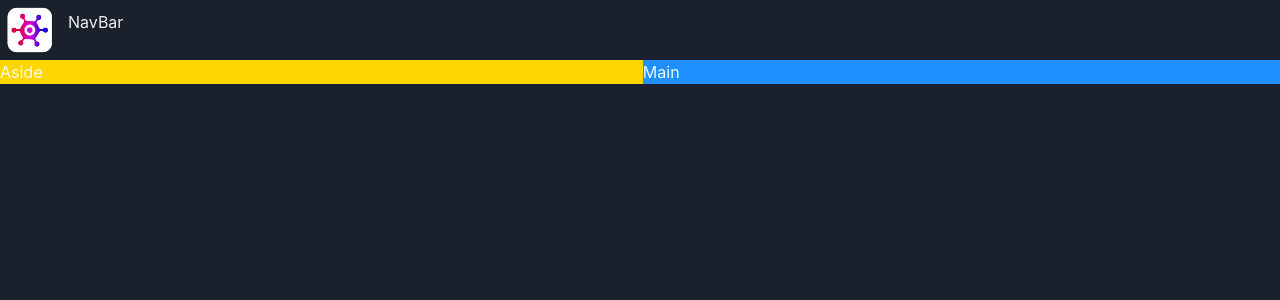
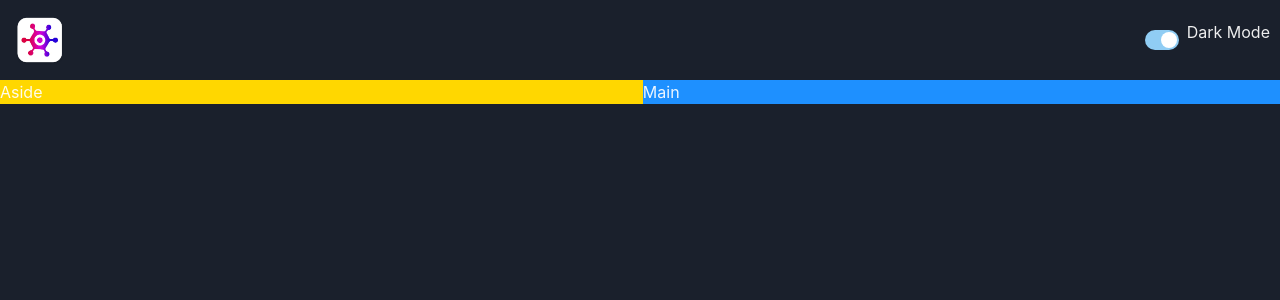
Before and after one commit to MedoKygo/Game-hub, a React (Vite) app: page / in a window 1280 px wide. Shown: the top 300 px of the page. Built offline with nearby package versions, Linux system fonts and the light colour scheme.

Commit message:
Build the color mode switch

```diff
--- a/src/App.tsx
+++ b/src/App.tsx
@@ -16,7 +16,7 @@ function App() {
         <GridItem area="aside" bg="gold">
           Aside
         </GridItem>
-      </Show>{" "}
+      </Show>
       <GridItem area="main" bg="dodgerblue">
         Main
       </GridItem>
--- /dev/null
+++ b/src/component/ColorModeSwitch.tsx
@@ -0,0 +1,14 @@
+import { HStack, Switch, Text, useColorMode } from "@chakra-ui/react";
+
+const ColorModeSwitch = () => {
+  const { toggleColorMode, colorMode } = useColorMode();
+
+  return (
+    <HStack>
+      <Switch isChecked={colorMode === "dark"} onChange={toggleColorMode} />
+      <Text>Dark Mode</Text>
+    </HStack>
+  );
+};
+
+export default ColorModeSwitch;
--- a/src/component/NavBar.tsx
+++ b/src/component/NavBar.tsx
@@ -1,10 +1,11 @@
-import { HStack, Image, Text } from "@chakra-ui/react";
+import { HStack, Image } from "@chakra-ui/react";
 import logo from "../assets/moshlogo.webp";
+import ColorModeSwitch from "./ColorModeSwitch";
 const NavBar = () => {
   return (
-    <HStack>
+    <HStack justifyContent="space-between" padding="10px"           >
       <Image src={logo} boxSize="60px" />
-      <Text>NavBar</Text>
+      <ColorModeSwitch />
     </HStack>
   );
 };
```
